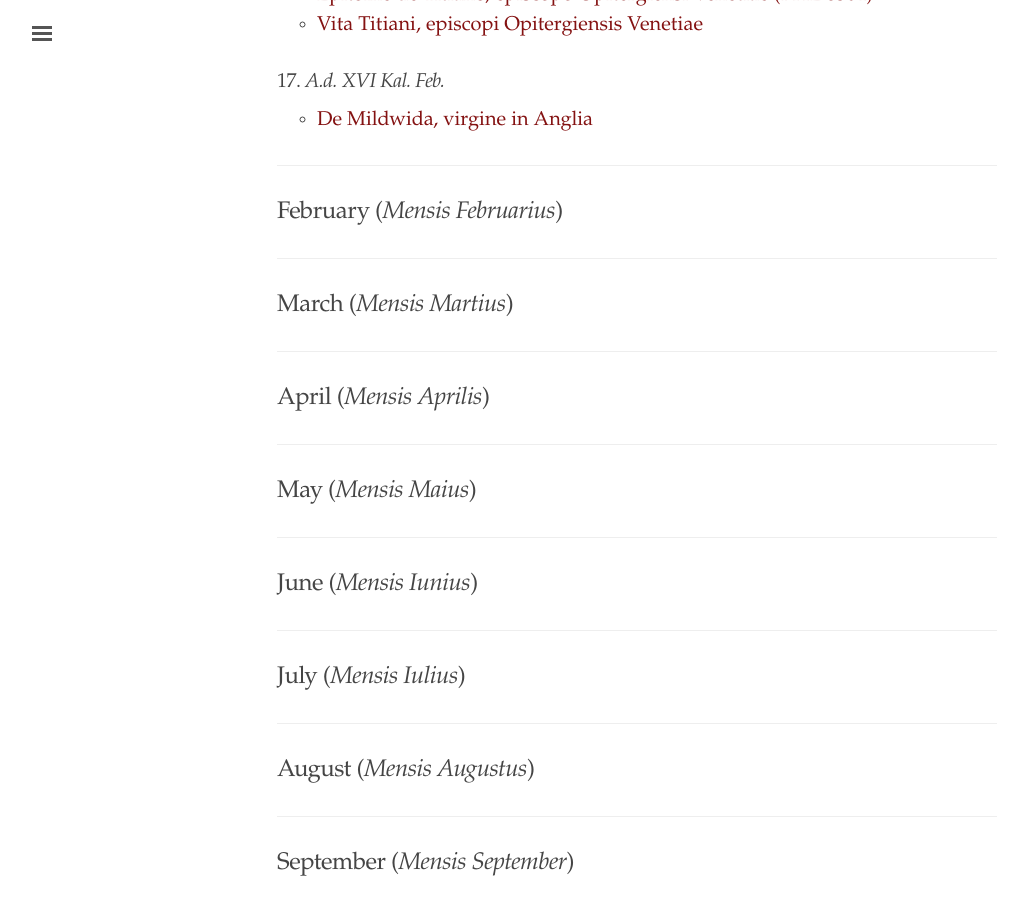
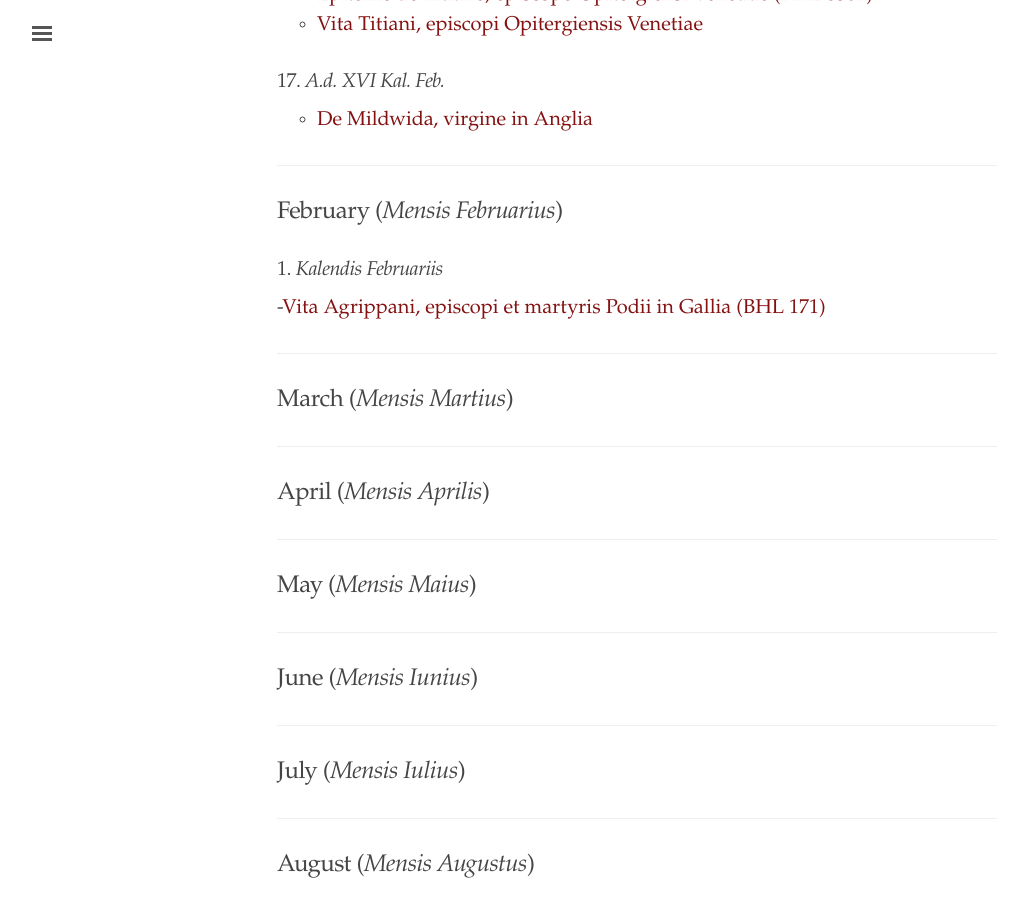
Before and after one commit to cjkoepke1/latin-hagiography, a Jekyll site: the page built from index.md, in a window 1280 px wide and 900 px high, scrolled down 5470 px. Shown: the whole window, without its empty margins (3-1031 px from the left). Built offline with Jekyll 4.4.1, drawn with Linux system fonts in a browser that asks for light colours.

Commit message:
Added Vita Agrippani

```diff
--- a/index.md
+++ b/index.md
@@ -195,6 +195,10 @@ title: "Latin Hagiography"
 
 ## February (*Mensis Februarius*)
 
+### 1. *Kalendis Februariis*
+
+-[Vita Agrippani, episcopi et martyris Podii in Gallia (BHL 171)](https://cjkoepke1.github.io/latin-hagiography/texts/vita-agrippani-episcopi)
+
 ---
 
 ## March (*Mensis Martius*)
```
